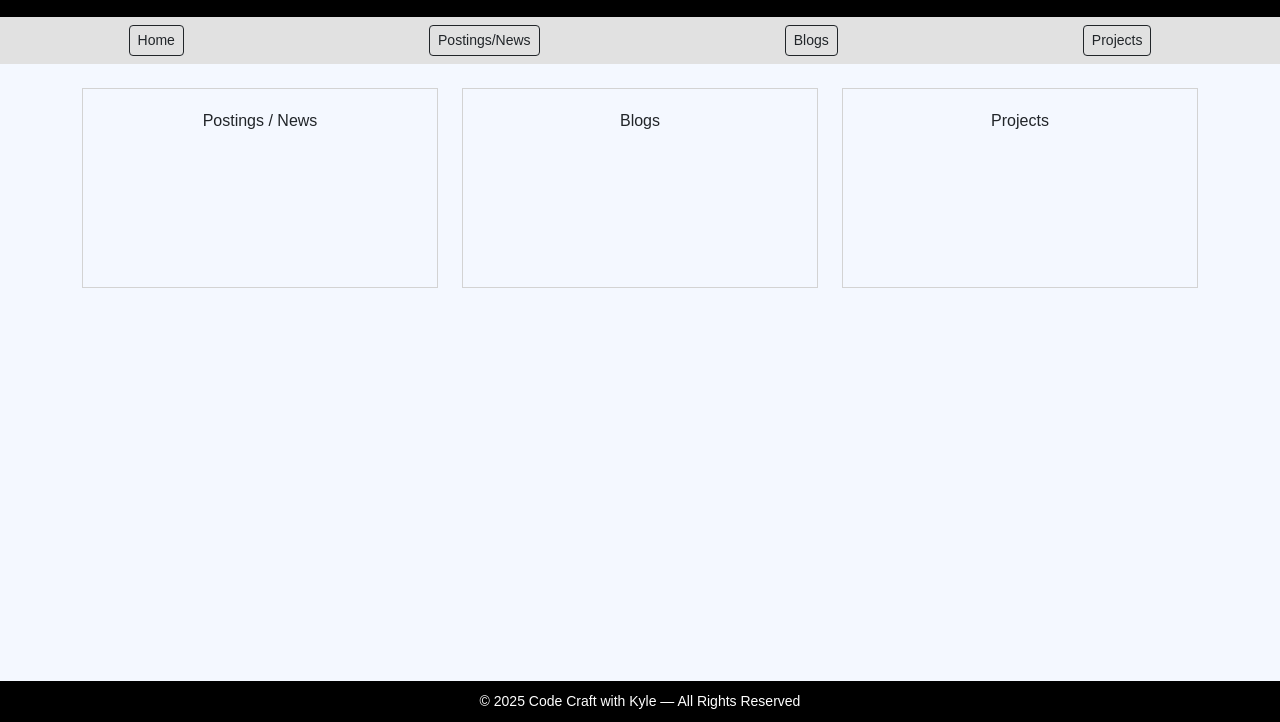
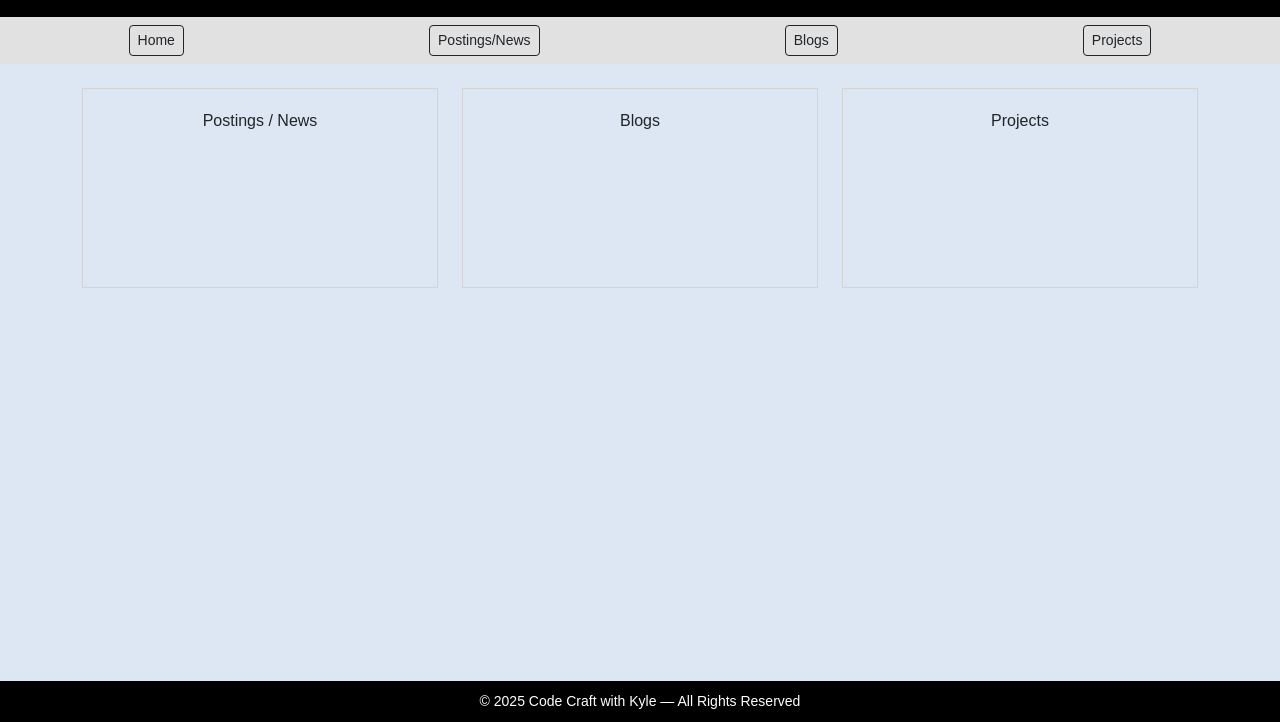
Before and after one commit to KyleLongaker/myWebsite, a plain HTML site: page index.html in a window 1280 px wide. Shown: the part 78-800 px from the top of the page. Drawn offline with nearby package versions, Linux system fonts and the light colour scheme.

Commit message:
blue background

```diff
--- a/css/style.css
+++ b/css/style.css
@@ -16,9 +16,8 @@ body {
   flex-direction: column;
   font-family: Arial, sans-serif;
 
-  /* white with a soft blue tint */
-  background-color: #f4f8ff;
-  /* this is a soft icy-blue white */
+  /* Benjamin Moore 2066-70 inspired */
+  background-color: #DCE7F3;
 }
 
 /* Header */
```
